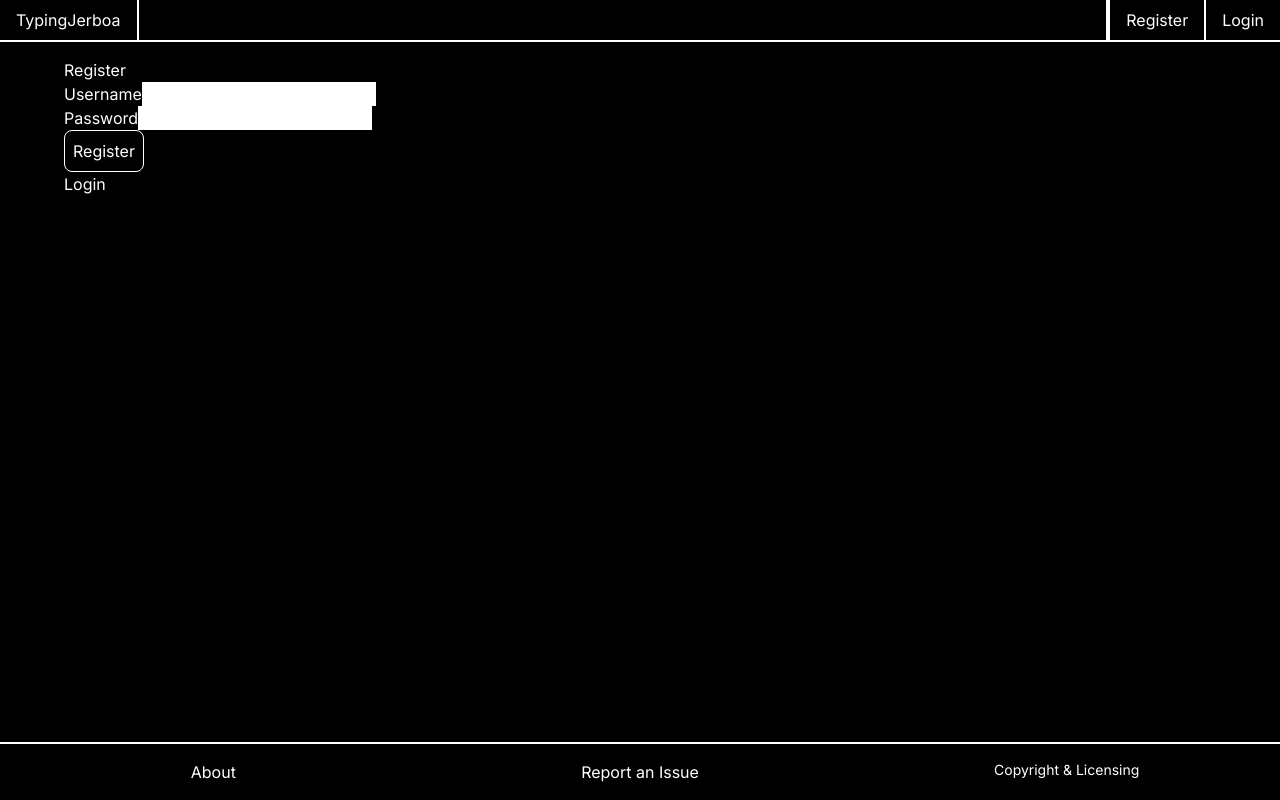
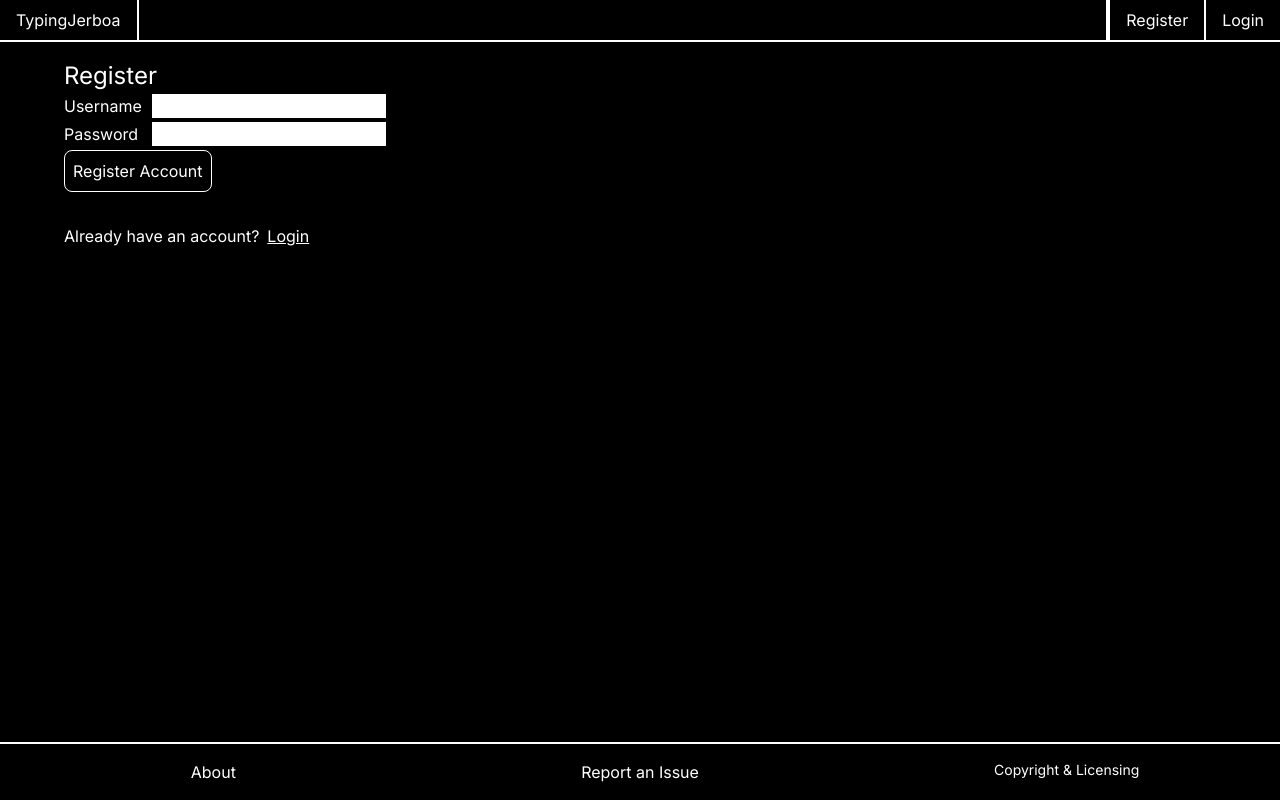
Before and after one commit to DanielGroelle/TypingJerboa, a Next.js app: page /register in a window 1280 px wide. Built offline with nearby package versions, Linux system fonts and the light colour scheme; no server answers.

Commit message:
Make cookies sameSite strict, style /login and /register pages and display error messages to user

```diff
--- a/src/app/account/client-page.tsx
+++ b/src/app/account/client-page.tsx
@@ -118,11 +118,11 @@ export default function ClientAccount() {
   return (
     <div className="flex flex-col h-full justify-between">
       <div>
-        <div className="border-solid border-red-500 border rounded-lg p-2" hidden={typeof error !== "string"}>
+        <div className="border-solid border-red-500 border rounded-lg w-fit p-2" hidden={typeof error !== "string"}>
           {error}
         </div>
 
-        <div className="border-solid border-green-500 border rounded-lg p-2" hidden={typeof success !== "string"}>
+        <div className="border-solid border-green-500 border rounded-lg w-fit p-2" hidden={typeof success !== "string"}>
           {success}
         </div>
 
--- a/src/app/api/login/route.ts
+++ b/src/app/api/login/route.ts
@@ -51,10 +51,11 @@ export async function POST(req: NextRequest) {
     return NextResponse.json({error: "Failed to create login"}, {status: 400});
   }
 
-  const response = new NextResponse();
+  const response = NextResponse.json({}, {status: 200});
   response.cookies.set("loginToken", loginToken, {
     secure: true,
     httpOnly: true,
+    sameSite: "strict",
     expires: createdLogin.loginExpiry
   });
   return response;
--- a/src/app/learn/client-page.tsx
+++ b/src/app/learn/client-page.tsx
@@ -224,6 +224,7 @@ export default function ClientLearn() {
   }
 
   function resetLesson() {
+    setLessonId(null);
     setStartTime(null);
     setLessonText("");
     setUserInput("");
@@ -267,10 +268,10 @@ export default function ClientLearn() {
 
         {/* center area */}
         <div className="m-4">
-          <div className="border-solid border-red-500 border rounded-lg mb-1 p-2" hidden={typeof error !== "string"}>
+          <div className="border-solid border-red-500 border rounded-lg w-fit mb-1 p-2" hidden={typeof error !== "string"}>
             {error}
           </div>
-          <div className="border-solid border-green-500 border rounded-lg mb-1 p-2" hidden={typeof success !== "string"}>
+          <div className="border-solid border-green-500 border rounded-lg w-fit mb-1 p-2" hidden={typeof success !== "string"}>
             {success}
           </div>
 
--- a/src/app/login/client-page.tsx
+++ b/src/app/login/client-page.tsx
@@ -1,53 +1,71 @@
-"use client"
+"use client";
 
 import Link from "next/link";
-import { FormEvent } from "react";
+import { FormEvent, useState } from "react";
+import { z } from "zod";
 
-function handleLogin(event: FormEvent<HTMLFormElement>) {
+const Z_RESPONSE = z.object({
+  error: z.string().optional()
+});
+function handleLogin(event: FormEvent<HTMLFormElement>, username: string, password: string, setError: (error: string) => void) {
   event.preventDefault();
 
-  //get username and password from form
-  const usernameSelector = document.querySelector("#username");
-  const passwordSelector = document.querySelector("#password");
-  if (!(usernameSelector instanceof HTMLInputElement)) {
-    throw "Username selector was not an HTMLInputElement";
-  }
-  if (!(passwordSelector instanceof HTMLInputElement)) {
-    throw "Password selector was not an HTMLInputElement";
-  }
+  void (async()=>{
+    const response = await fetch(`/api/login`, {
+      method: "POST",
+      body: JSON.stringify({
+        username: username,
+        unhashedPassword: password
+      }),
+      mode: "cors",
+      cache: "default"
+    });
 
-  const username = usernameSelector.value;
-  const password = passwordSelector.value;
+    const tryRequest = Z_RESPONSE.safeParse(await response.json());
 
-  void fetch(`/api/login`, {
-    method: "POST",
-    body: JSON.stringify({
-      username: username,
-      unhashedPassword: password
-    }),
-    mode: "cors",
-    cache: "default"
-  })
-  .then(()=>window.location.href=`${window.location.protocol}//${window.location.host}/`); //redirect to home
+    if (!tryRequest.success) {
+      setError("Unknown error, try again later");
+      return;
+    }
+
+    if (response.status !== 200) {
+      setError(tryRequest.data.error ?? "");
+      return;
+    }
+
+    window.location.href=`${window.location.protocol}//${window.location.host}/`; //redirect to home
+  })();
 }
 
 export default function ClientLogin() {
+  const [username, setUsername] = useState("");
+  const [password, setPassword] = useState("");
+
+  const [error, setError] = useState<string | null>(null);
+
   return (
     <div>
-      Login
-      <form onSubmit={handleLogin}>
-        <div>
-          Username
-          <input className="text-black" type="text" id="username" required/>
+      <h1>Login</h1>
+      <form onSubmit={e => handleLogin(e, username, password, setError)}>
+        <div className="flex mb-1">
+          <p style={{width: "5.5rem"}}>Username</p>
+          <input className="text-black" type="text" id="username" required value={username} onChange={(e: React.ChangeEvent<HTMLInputElement>)=>setUsername(e.target.value)} />
         </div>
-        <div>
-          Password
-          <input className="text-black" type="password" id="password" required/>
+        <div className="flex mb-1">
+          <p style={{width: "5.5rem"}}>Password</p>
+          <input className="text-black" type="password" id="password" required value={password} onChange={(e: React.ChangeEvent<HTMLInputElement>)=>setPassword(e.target.value)} />
         </div>
         <input type="submit" className="border-solid border-white border rounded-lg p-2" value="Login"/>
       </form>
 
-      <Link href="/register">Register</Link>
+      <div className="border-solid border-red-500 border rounded-lg w-fit p-2 mt-2" hidden={typeof error !== "string"}>
+        {error}
+      </div>
+
+      <div className="mt-8">
+        <span>Register an account to save your progress!</span>
+        <Link className="underline p-1 ml-1" href="/register">Register</Link>
+      </div>
     </div>
   );
 }
--- a/src/app/race/ScriptSelectionComponent.tsx
+++ b/src/app/race/ScriptSelectionComponent.tsx
@@ -104,7 +104,7 @@ export default function ScriptSelectionComponent({setRaceInfo}: { setRaceInfo: (
 
   return (
     <div>
-      <div className="border-solid border-red-500 border rounded-lg p-2" hidden={typeof error !== "string"}>
+      <div className="border-solid border-red-500 border rounded-lg w-fit p-2" hidden={typeof error !== "string"}>
         {error}
       </div>
       Select the script you&apos;d like to use
--- a/src/app/race/client-page.tsx
+++ b/src/app/race/client-page.tsx
@@ -46,10 +46,10 @@ export default function ClientRace() {
             raceId &&
             <input type="button" className="border-solid border-red-700 border-2 rounded-lg my-1 p-2" onClick={()=>reportParagraph(raceId, setError, setSuccess)} value="Report Paragraph" />
           }
-          <div className="border-solid border-red-500 border rounded-lg p-2" hidden={typeof error !== "string"}>
+          <div className="border-solid border-red-500 border rounded-lg w-fit p-2" hidden={typeof error !== "string"}>
             {error}
           </div>
-          <div className="border-solid border-green-500 border rounded-lg p-2" hidden={typeof success !== "string"}>
+          <div className="border-solid border-green-500 border rounded-lg w-fit p-2" hidden={typeof success !== "string"}>
             {success}
           </div>
         </div>
--- a/src/app/race/finish/client-page.tsx
+++ b/src/app/race/finish/client-page.tsx
@@ -82,10 +82,10 @@ export default function ClientRaceFinish() {
       <p>Source: {raceData.paragraph.source}</p>
       <br/>
 
-      <div className="border-solid border-red-500 border rounded-lg p-2" hidden={typeof error !== "string"}>
+      <div className="border-solid border-red-500 border rounded-lg w-fit p-2" hidden={typeof error !== "string"}>
         {error}
       </div>
-      <div className="border-solid border-green-500 border rounded-lg p-2" hidden={typeof success !== "string"}>
+      <div className="border-solid border-green-500 border rounded-lg w-fit p-2" hidden={typeof success !== "string"}>
         {success}
       </div>
       <div className="flex">
--- a/src/app/register/client-page.tsx
+++ b/src/app/register/client-page.tsx
@@ -1,23 +1,40 @@
 "use client";
 
 import Link from "next/link";
-import { FormEvent } from "react";
+import { FormEvent, useState } from "react";
+import { z } from "zod";
 
-function handleRegister(event: FormEvent<HTMLFormElement>) {
+const Z_RESPONSE = z.object({
+  error: z.string().optional()
+});
+function handleRegister(event: FormEvent<HTMLFormElement>, username: string, password: string, setError: (error: string) => void) {
   event.preventDefault();
 
-  const usernameSelector = document.querySelector("#username");
-  const passwordSelector = document.querySelector("#password");
-  if (!(usernameSelector instanceof HTMLInputElement)) {
-    throw "Username selector was not an HTMLInputElement";
-  }
-  if (!(passwordSelector instanceof HTMLInputElement)) {
-    throw "Password selector was not an HTMLInputElement";
-  }
+  void (async()=>{
+    const response = await fetch(`/api/register`, {
+      method: "POST",
+      body: JSON.stringify({
+        username: username,
+        unhashedPassword: password
+      }),
+      mode: "cors",
+      cache: "default"
+    });
 
-  const username = usernameSelector.value;
-  const password = passwordSelector.value;
+    const tryRequest = Z_RESPONSE.safeParse(await response.json());
 
+    if (!tryRequest.success) {
+      setError("Unknown error, try again later");
+      return;
+    }
+
+    if (response.status !== 200) {
+      setError(tryRequest.data.error ?? "");
+      return;
+    }
+
+    window.location.href=`${window.location.protocol}//${window.location.host}/`; //redirect to home
+  })();
   void (async()=>{
     try {
       await (await fetch(`/api/register`, {
@@ -33,26 +50,38 @@ function handleRegister(event: FormEvent<HTMLFormElement>) {
     catch(e: unknown) {
       throw "Registration failed";
     }
-  })();
+  })().then(()=>window.location.href=`${window.location.protocol}//${window.location.host}/login`); //redirect to login
 }
 
 export default function ClientRegister() {
+  const [username, setUsername] = useState("");
+  const [password, setPassword] = useState("");
+
+  const [error, setError] = useState<string | null>(null);
+
   return (
     <div className="">
-      Register
-      <form className="" onSubmit={handleRegister}>
-        <div>
-          Username
-          <input className="text-black" type="text" id="username" required/>
+      <h1>Register</h1>
+      <form onSubmit={e => handleRegister(e, username, password, setError)}>
+      <div className="flex mb-1">
+          <p style={{width: "5.5rem"}}>Username</p>
+          <input className="text-black" type="text" id="username" required value={username} onChange={(e: React.ChangeEvent<HTMLInputElement>)=>setUsername(e.target.value)} />
         </div>
-        <div>
-          Password
-          <input className="text-black" type="password" id="password" required/>
+        <div className="flex mb-1">
+          <p style={{width: "5.5rem"}}>Password</p>
+          <input className="text-black" type="password" id="password" required value={password} onChange={(e: React.ChangeEvent<HTMLInputElement>)=>setPassword(e.target.value)} />
         </div>
-        <input type="submit" className="border-solid border-white border rounded-lg p-2" value="Register"/>
+        <input type="submit" className="border-solid border-white border rounded-lg p-2" value="Register Account"/>
       </form>
 
-      <Link href="/login">Login</Link>
+      <div className="border-solid border-red-500 border rounded-lg w-fit p-2 mt-2" hidden={typeof error !== "string"}>
+        {error}
+      </div>
+
+      <div className="mt-8">
+        <span>Already have an account?</span>
+        <Link className="underline p-1 ml-1" href="/login">Login</Link>
+      </div>
     </div>
   );
 }
```
Also changed, not shown: src/middleware.ts (+6 -1 lines).
